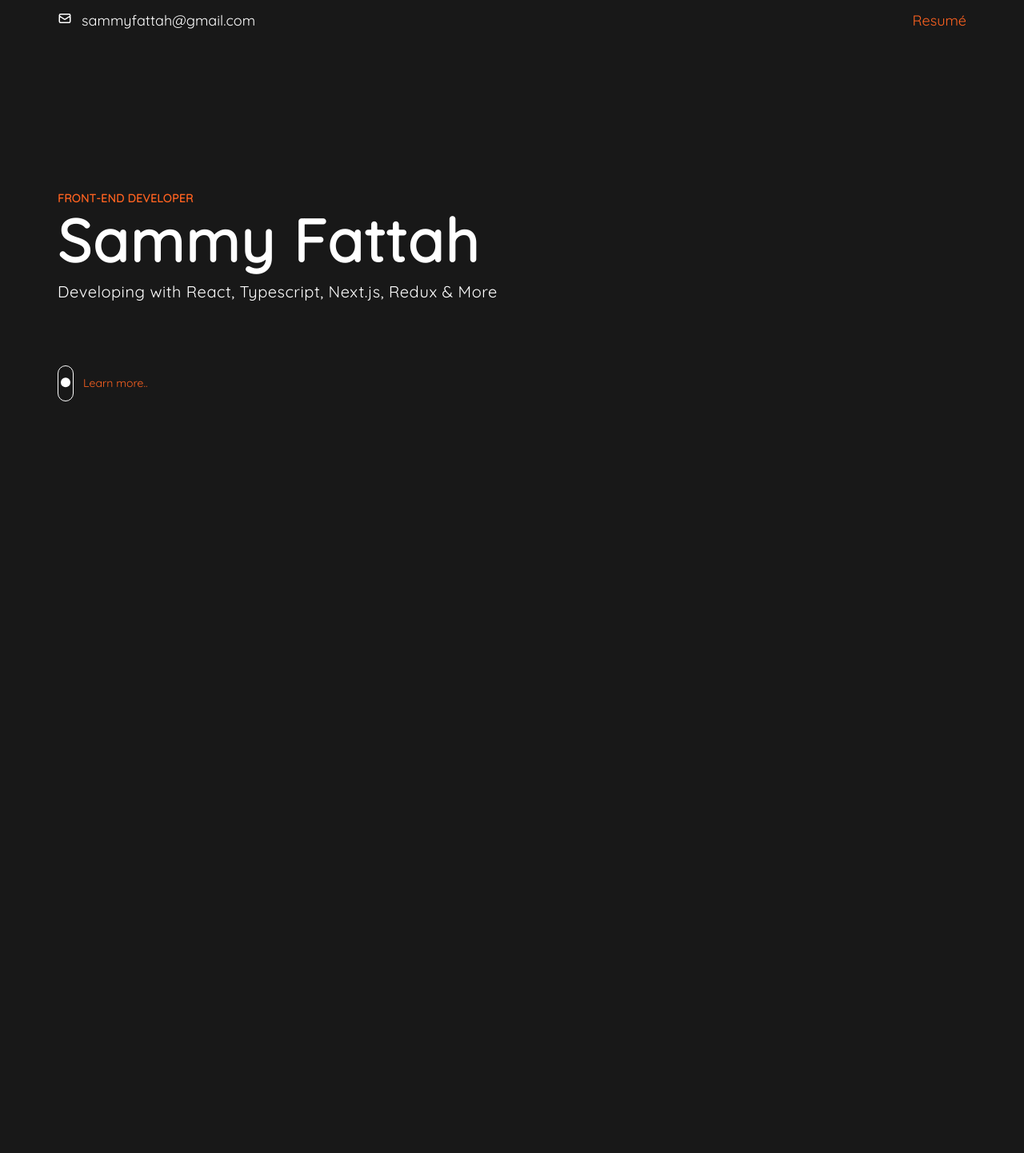
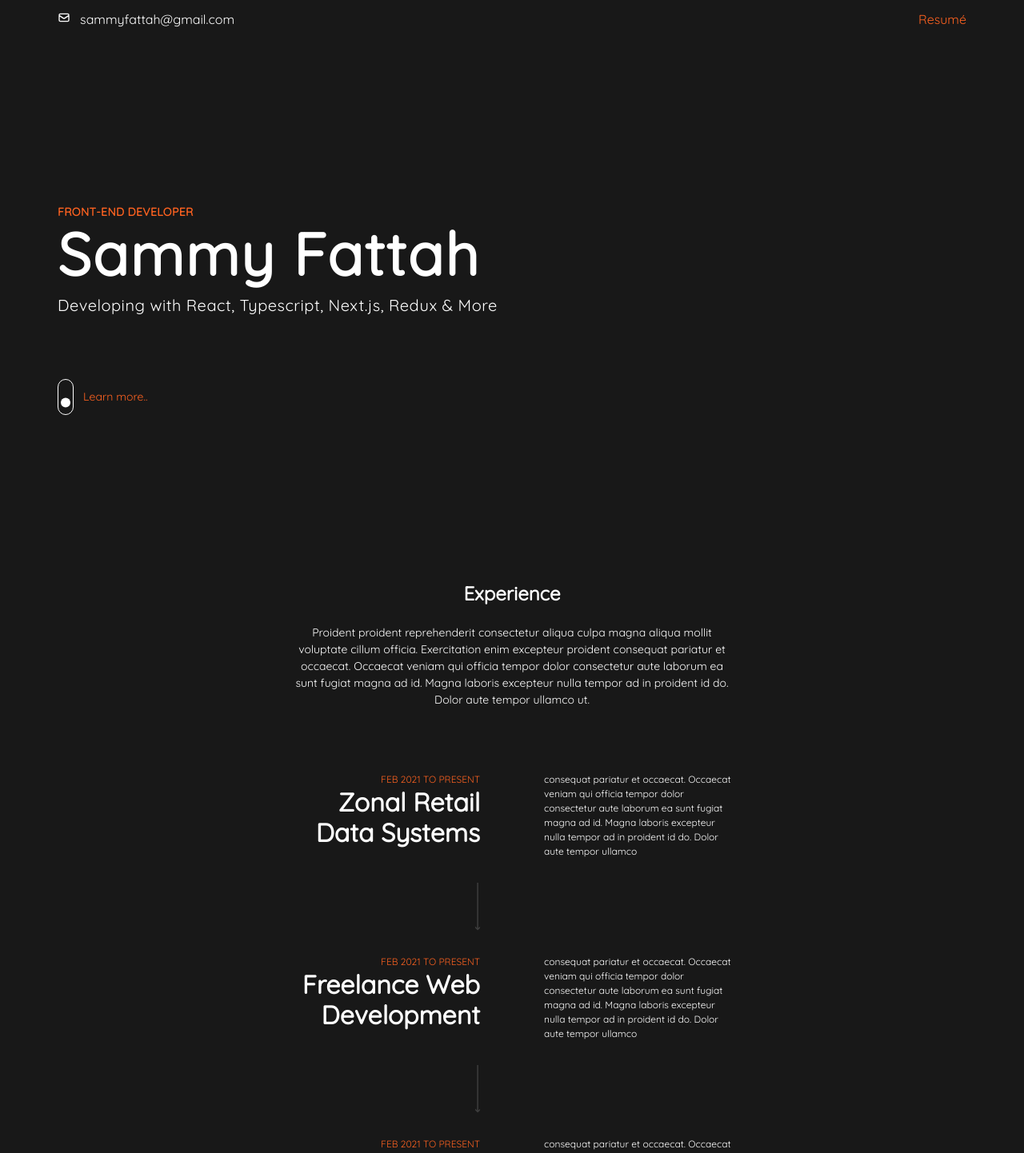
Before and after one commit to Buupu/portfolio, a Next.js app: page / in a window 1280 px wide. Shown: the top 1442 px of the page at 80% size. Before the commit the page ends 800 px from the top, so only its background shows below. Built offline with nearby package versions, Linux system fonts and the light colour scheme.

Commit message:
Added experience section components

```diff
--- /dev/null
+++ b/components/Arrow.tsx
@@ -0,0 +1,20 @@
+import { Flex, HStack } from "@chakra-ui/react";
+import Image from "next/image";
+import ArrowSvg from "assets/Arrow.svg";
+
+export default function Arrow() {
+  return (
+    <HStack spacing="80px">
+      <Flex
+        flex={1}
+        justify="flex-end"
+        position="relative"
+        height="60px"
+        w="12px"
+      >
+        <Image src={ArrowSvg} layout="fill" objectFit="cover" />
+      </Flex>
+      <Flex flex={1} display={["none", "flex"]}></Flex>
+    </HStack>
+  );
+}
--- /dev/null
+++ b/components/Experience.tsx
@@ -0,0 +1,46 @@
+import { Box, Heading, Text, VStack, HStack } from "@chakra-ui/react";
+import Arrow from "./Arrow";
+import Job from "./Job";
+
+export default function Experience() {
+  return (
+    <Box textAlign="center" maxW="550px" margin="auto" pb={6}>
+      <Heading as="h2" fontSize="x-large" mb={6}>
+        Experience
+      </Heading>
+      <Text mb={20} fontSize={["12px", "14px"]}>
+        Proident proident reprehenderit consectetur aliqua culpa magna aliqua
+        mollit voluptate cillum officia. Exercitation enim excepteur proident
+        consequat pariatur et occaecat. Occaecat veniam qui officia tempor dolor
+        consectetur aute laborum ea sunt fugiat magna ad id. Magna laboris
+        excepteur nulla tempor ad in proident id do. Dolor aute tempor ullamco
+        ut.
+      </Text>
+      <VStack w="100%" spacing="30px">
+        <Job
+          title="Zonal Retail Data Systems"
+          timePeriod="FEB 2021 TO PRESENT"
+          description="consequat pariatur et occaecat. Occaecat veniam qui officia tempor dolor consectetur aute laborum ea sunt fugiat magna ad id. Magna laboris excepteur nulla tempor ad in proident id do. Dolor aute tempor ullamco"
+        />
+        <Arrow />
+        <Job
+          title="Freelance Web Development"
+          timePeriod="FEB 2021 TO PRESENT"
+          description="consequat pariatur et occaecat. Occaecat veniam qui officia tempor dolor consectetur aute laborum ea sunt fugiat magna ad id. Magna laboris excepteur nulla tempor ad in proident id do. Dolor aute tempor ullamco"
+        />
+        <Arrow />
+        <Job
+          title="Mott MacDonald"
+          timePeriod="FEB 2021 TO PRESENT"
+          description="consequat pariatur et occaecat. Occaecat veniam qui officia tempor dolor consectetur aute laborum ea sunt fugiat magna ad id. Magna laboris excepteur nulla tempor ad in proident id do. Dolor aute tempor ullamco"
+        />
+        <Arrow />
+        <Job
+          title="JPMorgan & Chase"
+          timePeriod="FEB 2021 TO PRESENT"
+          description="consequat pariatur et occaecat. Occaecat veniam qui officia tempor dolor consectetur aute laborum ea sunt fugiat magna ad id. Magna laboris excepteur nulla tempor ad in proident id do. Dolor aute tempor ullamco"
+        />
+      </VStack>
+    </Box>
+  );
+}
--- a/components/Header.tsx
+++ b/components/Header.tsx
@@ -3,14 +3,18 @@ import { HiOutlineMail } from "react-icons/hi";
 
 export default function Header() {
   return (
-    <Flex w="full" justify="space-between" align="center" py={3}>
-      <Link fontSize={["14px", "16px", "18px"]}>
+    <Flex
+      w="full"
+      justify="space-between"
+      align="center"
+      py={3}
+      fontSize={["14px", "16px"]}
+    >
+      <Link>
         <Icon as={HiOutlineMail} mr={3} />
         sammyfattah@gmail.com
       </Link>
-      <Link color="primary" fontSize={["14px", "16px", "18px"]}>
-        Resumé
-      </Link>
+      <Link color="primary">Resumé</Link>
     </Flex>
   );
 }
--- a/components/Intro.tsx
+++ b/components/Intro.tsx
@@ -3,7 +3,7 @@ import ScrollIndicator from "./ScrollIndicator";
 
 export default function Intro() {
   return (
-    <Flex flexDirection="column" w="full" height="80vh" justifyContent="center">
+    <Flex flexDirection="column" w="full" height="85vh" justifyContent="center">
       <Heading
         as="h3"
         color="primary"
--- /dev/null
+++ b/components/Job.tsx
@@ -0,0 +1,27 @@
+import { Text, Box, Heading, Stack } from "@chakra-ui/react";
+
+export default function Job({
+  title,
+  timePeriod,
+  description,
+}: {
+  title: string;
+  timePeriod: string;
+  description: string;
+}) {
+  return (
+    <Stack direction={["column", "row"]} spacing={["20px", "80px"]}>
+      <Box textAlign={["left", "right"]} flex={1}>
+        <Text color="primary" fontSize="12px">
+          {timePeriod}
+        </Text>
+        <Heading as="h2" fontSize={["18px", "26px", "32px"]}>
+          {title}
+        </Heading>
+      </Box>
+      <Text flex={1} fontSize="12px" textAlign="left">
+        {description}
+      </Text>
+    </Stack>
+  );
+}
--- a/pages/index.tsx
+++ b/pages/index.tsx
@@ -2,12 +2,14 @@ import { Box } from "@chakra-ui/react";
 import type { NextPage } from "next";
 import Header from "components/Header";
 import Intro from "components/Intro";
+import Experience from "components/Experience";
 
 const Home: NextPage = () => {
   return (
     <Box maxW="1200px" margin="auto" px={8}>
       <Header />
       <Intro />
+      <Experience />
     </Box>
   );
 };
```
Also changed, not shown: assets/Arrow.svg (added).
